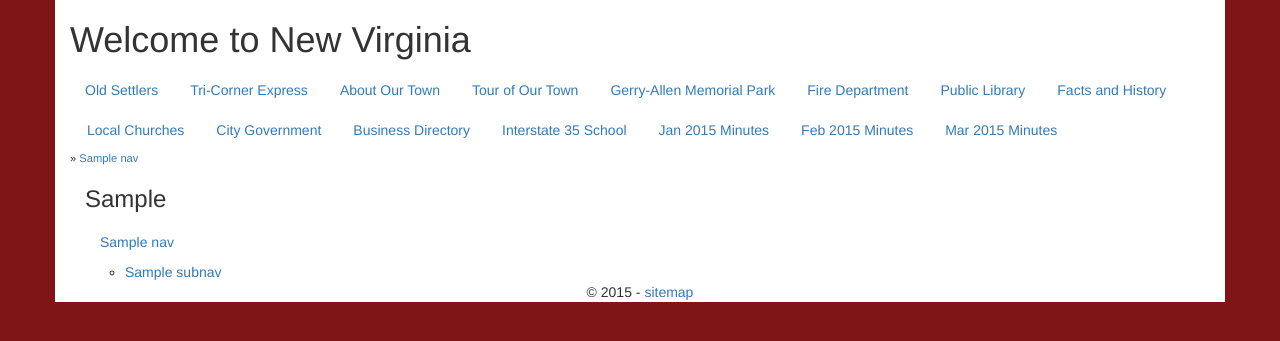
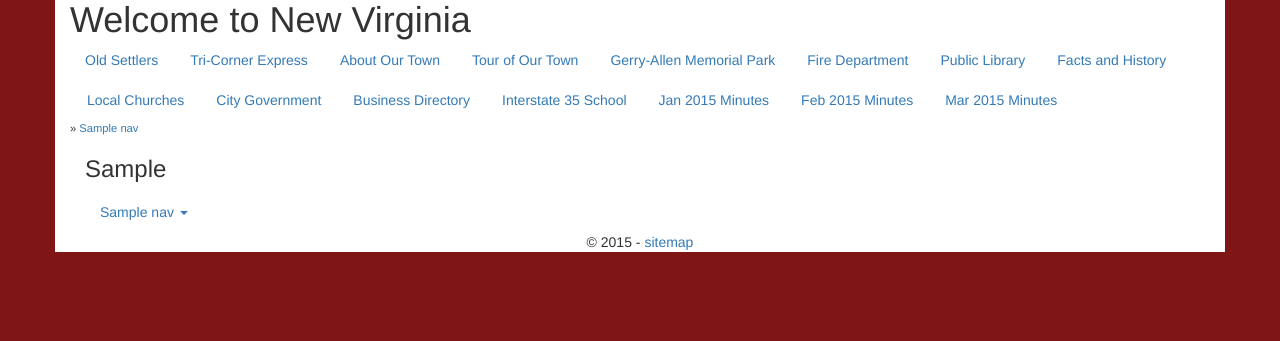
Before and after one commit to stclair/cms, a Django app: template cms/templates/cms/base.html in a window 1280 px wide. Shown: the top 341 px of the page. Run offline with Django 3.2, Linux system fonts and the light colour scheme; data comes from the database, SQL or seed files in the repository; both versions use the stored data as it was after the commit; the template is opened without the code that fills it: values that come from a table or form of the project are taken from there, most other values are stand-ins (such as "Sample title", 1, 10 or a date in 2020); parts of the project's set-up code (start-up, migrations or seed data) failed here and were passed over; some libraries are stand-ins or nearby versions.

Commit message:
various fixes

```diff
--- a/cms/static/cms/css/main.css
+++ b/cms/static/cms/css/main.css
@@ -1,4 +1,5 @@
 body { background-color: #801515 }
+h1 { margin: 0px }
 
 .content { background-color: white }
 
--- a/cms/templates/cms/base.html
+++ b/cms/templates/cms/base.html
@@ -5,6 +5,8 @@
     <title>New Virginia, Iowa</title>
     <link href="//maxcdn.bootstrapcdn.com/bootstrap/3.3.4/css/bootstrap.min.css" rel="stylesheet">
     <link rel="stylesheet" type="text/css" href="{% static "cms/css/main.css" %}" />
+    <script src="https://code.jquery.com/jquery-2.1.3.min.js"></script>
+    <script src="//maxcdn.bootstrapcdn.com/bootstrap/3.3.4/js/bootstrap.min.js"></script>
 </head>
 <body>
 
--- a/cms/templates/cms/navigation.html
+++ b/cms/templates/cms/navigation.html
@@ -2,13 +2,18 @@
     <h3>{{ object.get_navigation_header }}</h3>
     <ul class="nav nav-pills nav-stacked">
     {% for nav in object.get_other_navigation %}
-        <li><a href="{{ nav.article.get_url }}">{{ nav }}</a></li>
         {% if nav.navigation_set.all %}
-            <ul class="sub-navigation">
+        <li role="presentation" class="dropdown"><a class="dropdown-toggle" data-toggle="dropdown" href="#" role="button" aria-expanded="false">{{ nav }} <span class="caret"></span></a>
+            <ul class="dropdown-menu" role="menu">
+                <li><a href="{{ nav.article.get_url }}">{{ nav }}</a></li>
+                <hr>
             {% for subnav in nav.navigation_set.all %}
                 <li><a href="{{ subnav.article.get_url }}">{{ subnav }}</a></li>
             {% endfor %}
             </ul>
+        </li>
+        {% else %}
+            <li><a href="{{ nav.article.get_url }}">{{ nav }}</a></li>
         {% endif %}
     {% endfor %}
     </ul>
```
Also changed, not shown: cms/db.sqlite3.
